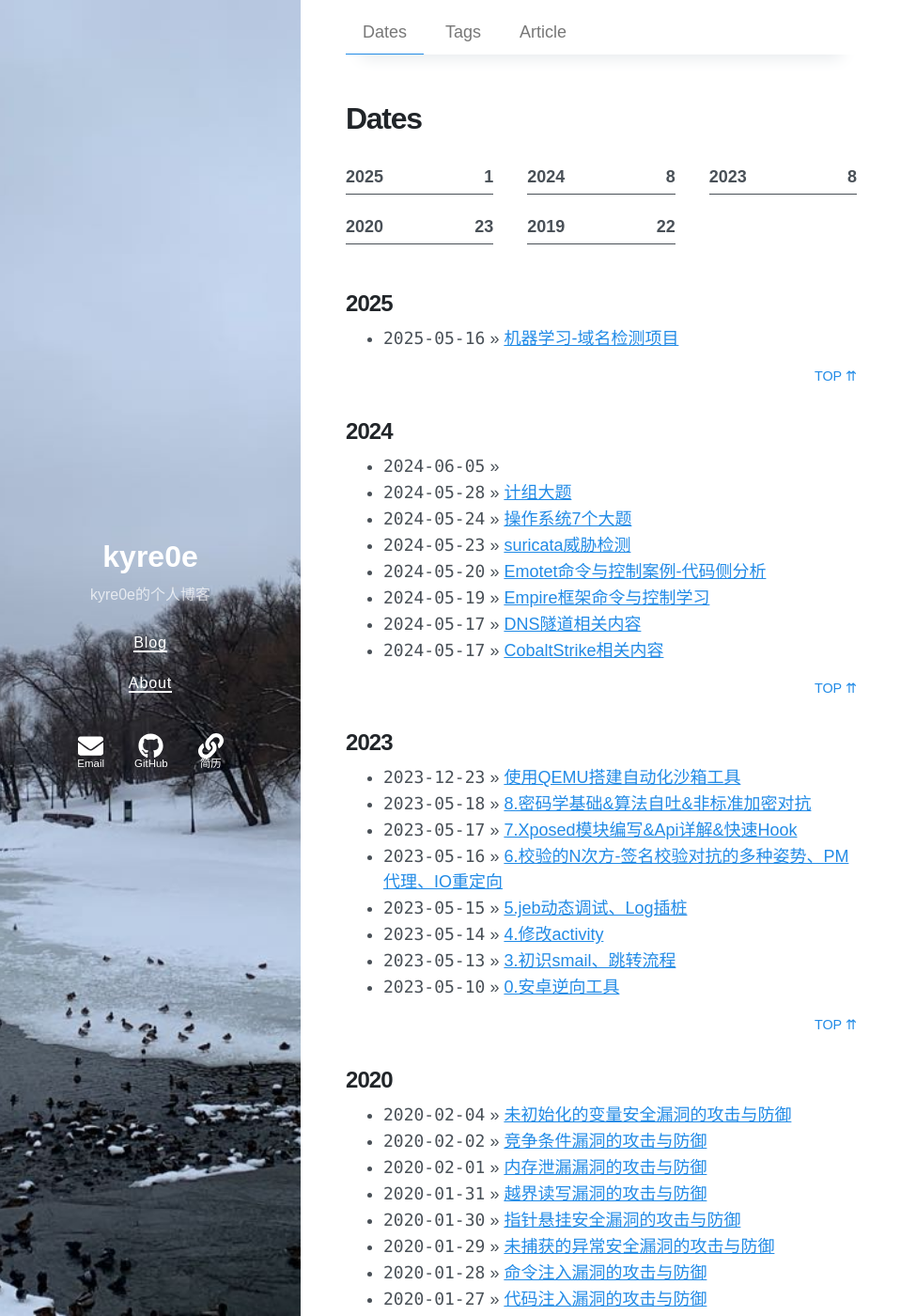
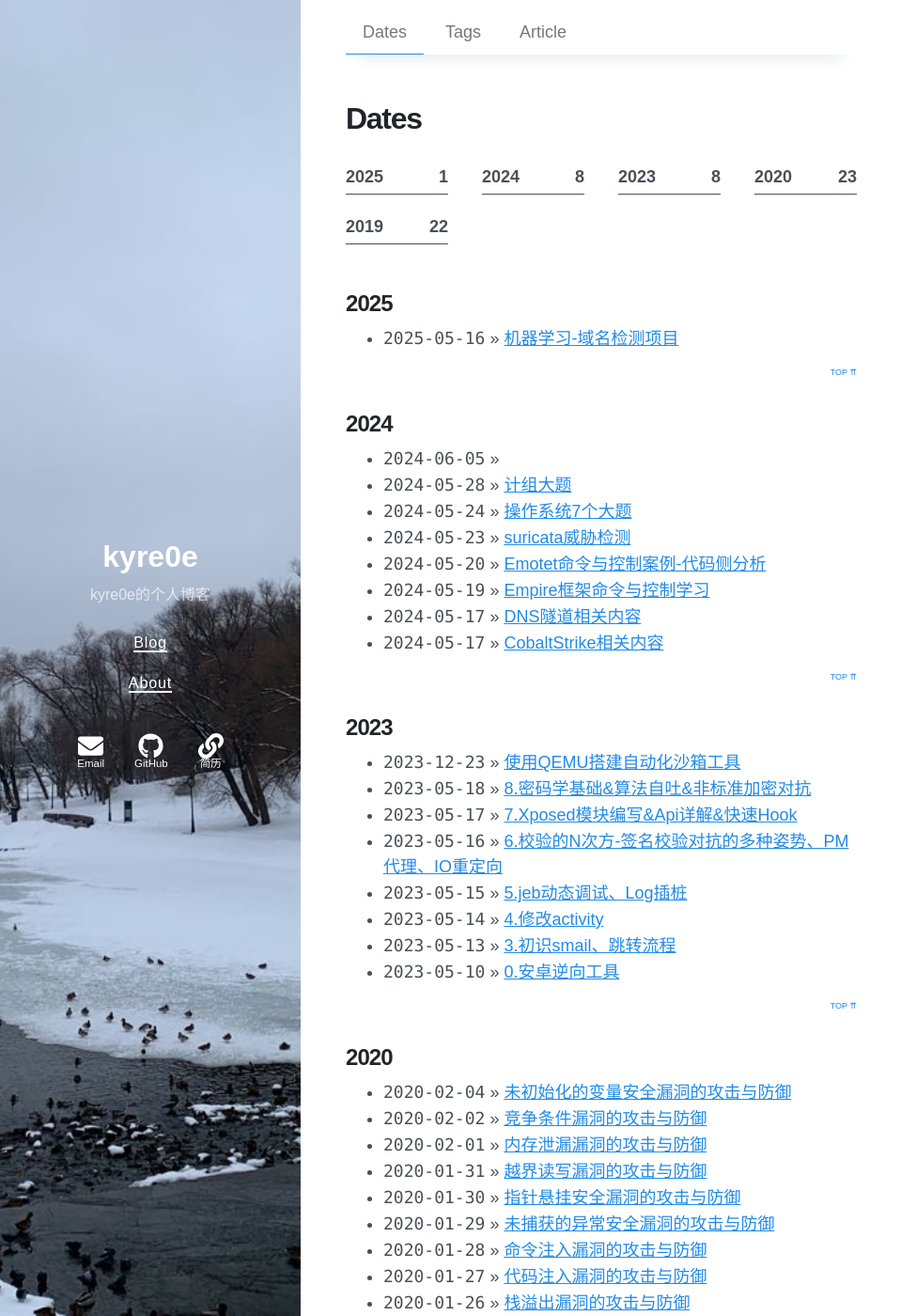
Before and after one commit to Kyre0ee/Kyre0ee.github.io, a Jekyll site: the page built from dates.md, in a window 1280 px wide and 1400 px high. Shown: the whole window at 94% size, without its empty margins (0-975 px from the left). Built offline with Jekyll 4.4.1, drawn with Linux system fonts in a browser that asks for light colours; nearby versions of some CDN libraries.

Commit message:
Update _archive.scss

```diff
--- a/_sass/_archive.scss
+++ b/_sass/_archive.scss
@@ -11,7 +11,7 @@
   list-style: none;
   display: grid;
   grid-column-gap: 2em;
-  grid-template-columns: repeat(3, 1fr);
+  grid-template-columns: repeat(4, 1fr);
   margin: 0;
   padding: 0;
   font-weight: bold;
@@ -35,7 +35,7 @@
 
 .back-to-top {
   display: block;
-  font-size: 0.8em;
+  font-size: 0.5em;
   text-transform: uppercase;
   text-align: right;
   text-decoration: none;
```
